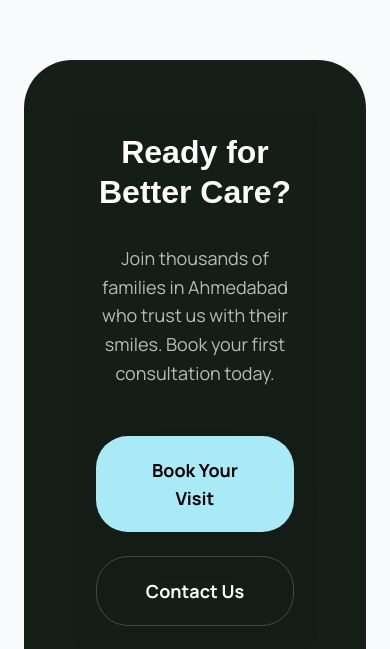
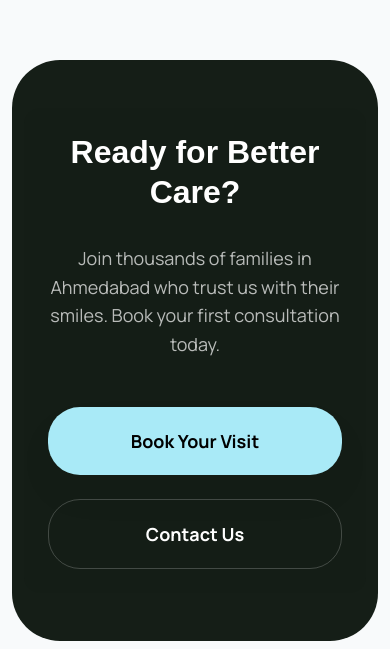
Before and after one commit to Vp-343/web-test, a website built with Vite: page about.html in a window 390 px wide. Shown: the part 7832-8481 px from the top of the page. Built offline with nearby package versions, Linux system fonts and the light colour scheme; a script that the page names is missing; a web font is replaced by a local one.

Commit message:
Reduce mobile padding in bottom CTA banners to 12px

```diff
--- a/about.html
+++ b/about.html
@@ -526,9 +526,9 @@
     </section>
 
     <!-- CTA Banner -->
-    <section class="py-section-gap px-gutter md:px-container-padding">
+    <section class="py-section-gap px-container-padding">
         <div
-            class="max-w-[1440px] mx-auto bg-primary-container rounded-[48px] overflow-hidden relative p-12 md:p-24 text-center">
+            class="max-w-[1440px] mx-auto bg-primary-container rounded-[48px] overflow-hidden relative px-3 py-12 md:p-24 text-center">
             <div class="relative z-10 max-w-2xl mx-auto bg-primary-container/85 p-6 rounded-2xl">
                 <h2 class="font-headline text-headline-lg-mobile md:text-headline-lg text-white mb-8 leading-tight">
                     <span class="lg:hidden">Ready for Better Care?</span>
```
Also changed, not shown: gallery.html (+1 -1 lines), services.html (+2 -2 lines).
